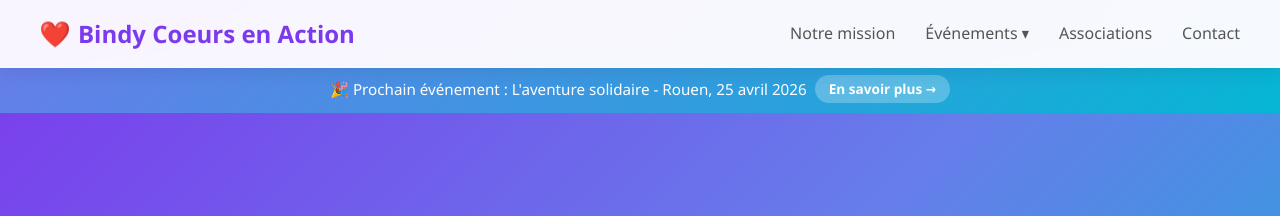
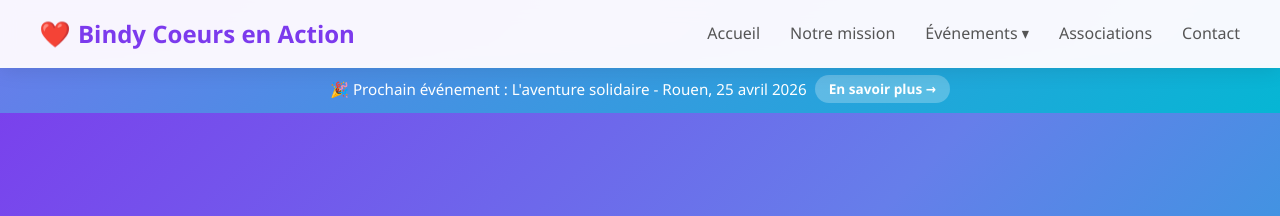
Before and after one commit to Lotto/bindycoeursenaction.fr, a Jekyll site: the page built from index.html, in a window 1280 px wide. Shown: the top 216 px of the page. Built offline with Jekyll 4.4.1, drawn with Linux system fonts in a browser that asks for light colours.

Commit message:
Ajout du lien Accueil dans le menu de navigation
Generated with [Claude Code](https://claude.ai/code)
via [Happy](https://happy.engineering)

Co-Authored-By: Claude <noreply@anthropic.com>
Co-Authored-By: Happy <yesreply@happy.engineering>

```diff
--- a/_includes/navbar.html
+++ b/_includes/navbar.html
@@ -8,6 +8,7 @@
     <span></span>
   </div>
   <ul class="nav-links">
+    <li><a href="{{ site.baseurl }}/" onclick="closeMenu()">Accueil</a></li>
     <li><a href="{{ site.baseurl }}/#mission" onclick="closeMenu()">Notre mission</a></li>
     <li class="nav-dropdown">
       <a href="{{ site.baseurl }}/#events" onclick="toggleDropdownMobile(event, this)">Événements ▾</a>
```
